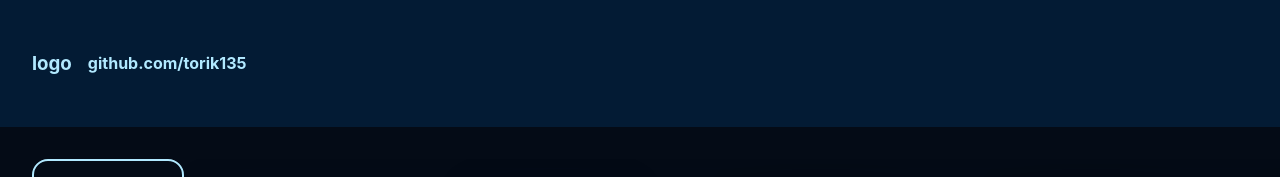
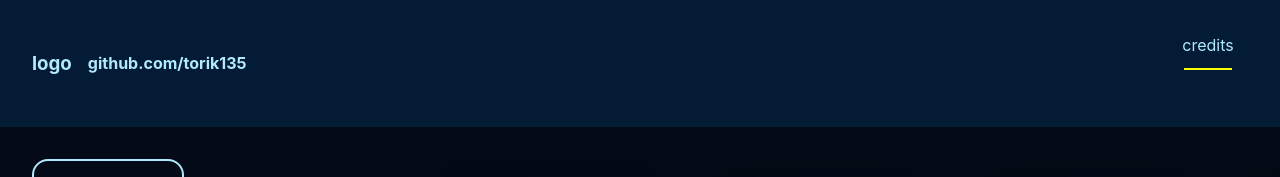
Before and after one commit to torik135/portofolio-repo, a Next.js app: page / in a window 1280 px wide. Shown: the top 177 px of the page. Built offline with nearby package versions, Linux system fonts and the light colour scheme.

Commit message:
add dropdown & credit

```diff
--- a/components/Footer.jsx
+++ b/components/Footer.jsx
@@ -1,7 +1,7 @@
 const Footer = () => {
     return (
         <div className="footer">
-            <p>&copy; torik135 2022</p>
+            <p>&copy; torik135</p>
         </div>
     )
 }
--- a/components/Header.jsx
+++ b/components/Header.jsx
@@ -1,3 +1,6 @@
+import Credits from './credits/Credits'
+
+
 const link_code = 'http://github.com/torik135'
 
 const Header = () => {
@@ -9,6 +12,9 @@ const Header = () => {
                     <h4>github.com/torik135</h4>
                 </a>
             </div>
+            <div className="header-credits">
+                <Credits/>
+            </div>
 
         </div>
     )
--- /dev/null
+++ b/components/credits/CreditItems.jsx
@@ -0,0 +1,18 @@
+import { useState } from "react"
+
+const CreditItems = (item) => {
+
+    const [open, setOpen] = useState(false)
+
+    return (
+        <li className="credits-list-item">
+            <a href="#" className="credits-item-button" onClick={() => setOpen(!open)}>
+                {item.text}
+            </a>
+
+            {open && item.children}
+        </li>
+    )
+}
+
+export default CreditItems
--- /dev/null
+++ b/components/credits/Credits.jsx
@@ -0,0 +1,16 @@
+import DropDown from "../dropdown/DropDown"
+import CreditItems from "./CreditItems"
+
+const Credits = () => {
+    return (
+        <div className="credits">
+            <ul className="credits-list">
+                <CreditItems text="credits">
+                    <DropDown />
+                </CreditItems>
+            </ul>
+        </div>
+    )
+}
+
+export default Credits
--- /dev/null
+++ b/components/dropdown/DropDown.jsx
@@ -0,0 +1,16 @@
+import DropDownItem from "./DropDownItem"
+
+const DropDown = () => {
+    return (
+        <div className="dropdown">
+            <DropDownItem>
+                css-tricks.com
+            </DropDownItem>
+            <DropDownItem left="" right="">
+                fireship.io
+            </DropDownItem>
+        </div>
+    )
+}
+
+export default DropDown
--- /dev/null
+++ b/components/dropdown/DropDownItem.jsx
@@ -0,0 +1,11 @@
+const DropDownItem = (item) => {
+    return (
+        <a href="#" className="drop-item">
+            <span className="drop-left">{item.left}</span>
+            {item.children}
+            <span className="drop-right">{item.right}</span>
+        </a>
+    )
+}
+
+export default DropDownItem
--- a/pages/_app.js
+++ b/pages/_app.js
@@ -1,7 +1,9 @@
-import '../styles/colors.css'
+import '../styles/index.css'
 import '../styles/globals.css'
 
 import '../styles/container.css'
+import '../styles/credits.css'
+import '../styles/dropdown.css'
 import '../styles/projects.css'
 
 import '../styles/header.css'
--- /dev/null
+++ b/styles/credits.css
@@ -0,0 +1,35 @@
+.credits {
+  height: var(--nav-size);
+  padding: 0 3rem;
+  border-bottom: var(--border-radius);
+}
+
+.credits-list {
+  max-width: 100%;
+  height: 100%;
+  display: flex;
+  justify-content: flex-end;
+}
+
+.credits-list-item {
+  width: calc(var(--nav-size) * 0.8);
+  display: flex;
+  justify-content: center;
+  align-items: center;
+}
+
+.credits-item-button {
+  width: var(--button-size);
+  height: var(--button-size);
+  border-bottom: 2px solid var(--color-yellow);
+  padding: 5px;
+  margin: 2px;
+  display: flex;
+  justify-content: center;
+  align-items: center;
+  transition: filter 300ms;
+}
+
+.credits-item-button:hover {
+  filter: brightness(1.2);
+}
--- /dev/null
+++ b/styles/dropdown.css
@@ -0,0 +1,28 @@
+.dropdown {
+  position: absolute;
+  top: 58px;
+  width: 300px;
+  transform: translateX(-45%);
+  background: var(--bg);
+  border-radius: var(--border-radius);
+  border: var(--border);
+  padding: 1rem;
+  overflow: hidden;
+}
+
+.drop-item {
+  display: flex;
+  align-items: center;
+  height: 50px;
+  border-radius: var(--border-radius);
+  transition: background var(--speed);
+  padding: 0.5rem;
+}
+
+.drop-item:hover {
+  background: #525357;
+}
+
+.drop-right {
+  margin-left: auto;
+}
--- a/styles/header.css
+++ b/styles/header.css
@@ -1,6 +1,8 @@
 .header-container {
   background: var(--color-footer);
   color: var(--color-text-light);
+  display: flex;
+  justify-content: space-between;
 }
 
 .header-logo {
--- a/styles/colors.css
+++ b/styles/index.css
@@ -66,6 +66,15 @@
     -1rem 0 3rem var(--color-bg);
   --box-shadow-green: -2px 0 1px var(--color-gredient1),
     -1rem 0 3rem var(--color-bg);
+
+  /* CREDITS */
+  --bg: #242526;
+  --text-color: #dadce1;
+  --nav-size: 60px;
+  --border: 1px solid #474a4d;
+  --border-radius: 8px;
+  --speed: 500ms;
+  --button-size: calc(var(--nav-size) * 0.8);
 }
 
 .box-shadow-yellow {
```
